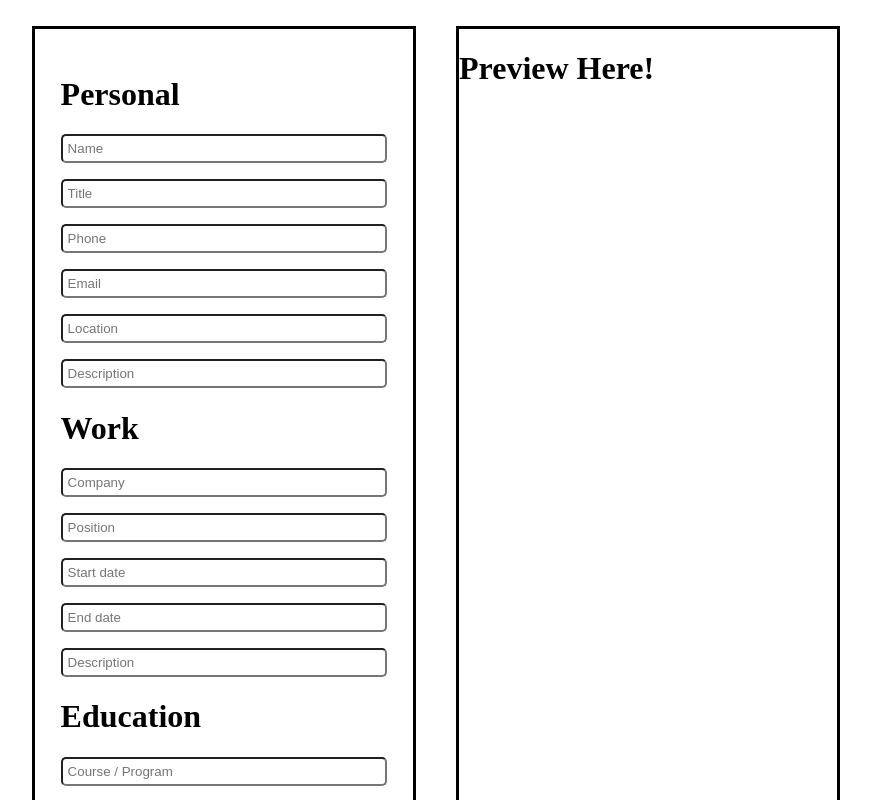
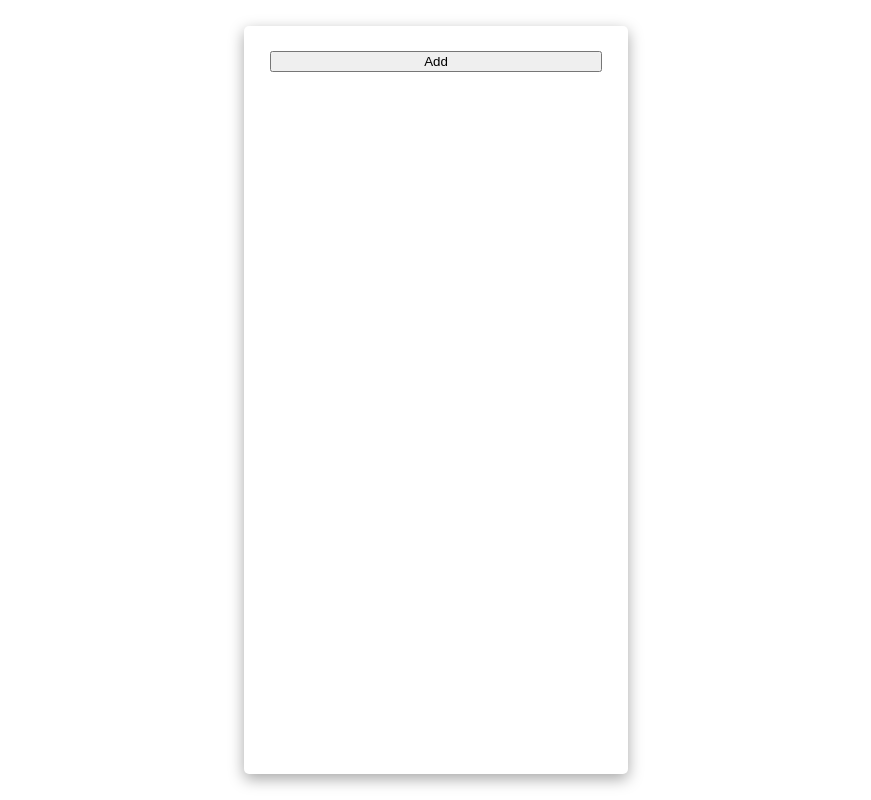
Before and after one commit to LeonardoLima01/cv-project, a React (Create React App) app: page / in a window 1280 px wide. Shown: the top 800 px of the page, without its empty margins (204-1075 px from the left). Built offline with nearby package versions, Linux system fonts and the light colour scheme.

Commit message:
Refactor code

```diff
--- a/src/App.js
+++ b/src/App.js
@@ -1,48 +1,46 @@
 import React from "react";
-import Personal from "./components/Personal";
+import "./styles/style.css";
 import Work from "./components/Work";
-import Education from "./components/Education";
-import "./styles/style.css";
 
 class App extends React.Component {
   constructor() {
     super();
 
     this.state = {
-      personalName: "",
-      personalTitle: "",
-      personalPhone: "",
-      personalEmail: "",
-      personalLocation: "",
-      personalDescription: "",
+      workArr: [],
     };
-
-    this.handleChange = this.handleChange.bind(this);
   }
 
-  handleChange = (prop, value) => {
-    this.setState({ [prop]: value });
+  AddWork = () => {
+    this.setState(() => ({
+      workArr: [
+        ...this.state.workArr,
+        { id: this.state.workArr.length, name: "", age: "" },
+      ],
+    }));
+  };
+
+  handleWorkChange = (value, name, id) => {
+    const newArray = [...this.state.workArr];
+
+    // Exits on first run (prevents 'undefined' bug on page load))
+    if (!newArray[id]) return;
+    console.log(newArray[id]);
+
+    newArray[id][name] = value;
+    this.setState({ workArr: newArray });
   };
 
   render() {
     return (
       <>
         <div id="cv-editor">
-          <div id="personal-container">
-            <h1>Personal</h1>
-            <Personal handleChange={this.handleChange} />
-          </div>
-          <div id="work-container">
-            <h1>Work</h1>
-            <Work />
-          </div>
-          <div id="education-container">
-            <h1>Education</h1>
-            <Education />
-          </div>
-        </div>
-        <div id="cv-preview">
-          <h1>Preview Here!</h1>
+          <>
+            {this.state.workArr.map((_, i) => (
+              <Work id={i} handleChange={this.handleWorkChange} />
+            ))}
+          </>
+          <button onClick={this.AddWork}>Add</button>
         </div>
       </>
     );
--- a/src/components/Education.js
+++ /dev/null
@@ -1,17 +0,0 @@
-import React from "react";
-
-export default class Education extends React.Component {
-  render() {
-    return (
-      <>
-        <form id="personal-form">
-          <input placeholder="Course / Program"></input>
-          <input placeholder="University"></input>
-          <input placeholder="Start date"></input>
-          <input placeholder="End date"></input>
-          <input placeholder="Description"></input>
-        </form>
-      </>
-    );
-  }
-}
--- a/src/components/Personal.js
+++ /dev/null
@@ -1,50 +0,0 @@
-import React from "react";
-
-export default class Personal extends React.Component {
-  constructor(props) {
-    super(props);
-  }
-
-  render() {
-    return (
-      <form id="personal-form">
-        <input
-          placeholder="Name"
-          onChange={(e) =>
-            this.props.handleChange("personalName", e.target.value)
-          }
-        ></input>
-        <input
-          placeholder="Title"
-          onChange={(e) =>
-            this.props.handleChange("personalTitle", e.target.value)
-          }
-        ></input>
-        <input
-          placeholder="Phone"
-          onChange={(e) =>
-            this.props.handleChange("personalPhone", e.target.value)
-          }
-        ></input>
-        <input
-          placeholder="Email"
-          onChange={(e) =>
-            this.props.handleChange("personalEmail", e.target.value)
-          }
-        ></input>
-        <input
-          placeholder="Location"
-          onChange={(e) =>
-            this.props.handleChange("personalLocation", e.target.value)
-          }
-        ></input>
-        <input
-          placeholder="Description"
-          onChange={(e) =>
-            this.props.handleChange("personalDescription", e.target.value)
-          }
-        ></input>
-      </form>
-    );
-  }
-}
--- a/src/components/Work.js
+++ b/src/components/Work.js
@@ -1,14 +1,22 @@
-import React from "react";
+import React, { Component } from "react";
 
-export default class Work extends React.Component {
+export default class Work extends Component {
   render() {
     return (
-      <form id="work-form">
-        <input placeholder="Company"></input>
-        <input placeholder="Position"></input>
-        <input placeholder="Start date"></input>
-        <input placeholder="End date"></input>
-        <input placeholder="Description"></input>
+      <form>
+        <input
+          placeholder="Name"
+          onChange={(e) =>
+            this.props.handleChange(e.target.value, "name", this.props.id)
+          }
+        ></input>
+        <input
+          placeholder="Age"
+          onChange={(e) =>
+            this.props.handleChange(e.target.value, "age", this.props.id)
+          }
+        ></input>
+        <hr></hr>
       </form>
     );
   }
--- a/src/styles/style.css
+++ b/src/styles/style.css
@@ -23,7 +23,8 @@ body {
   display: flex;
   flex-direction: column;
   width: 30%;
-  border: 3px solid black;
+  box-shadow: rgba(0, 0, 0, 0.35) 0px 5px 15px;
+  border-radius: 5px;
 }
 
 #cv-editor {
@@ -35,8 +36,8 @@ body {
 }
 
 #personal-form,
-#work-form,
-#education-form {
+.work-form,
+.education-form {
   display: flex;
   flex-direction: column;
   gap: 2vh;
@@ -46,3 +47,9 @@ input {
   padding: 5px;
   border-radius: 5px;
 }
+
+.Buttons {
+  margin-top: 2vh;
+  display: flex;
+  gap: 0.5vw;
+}
```
